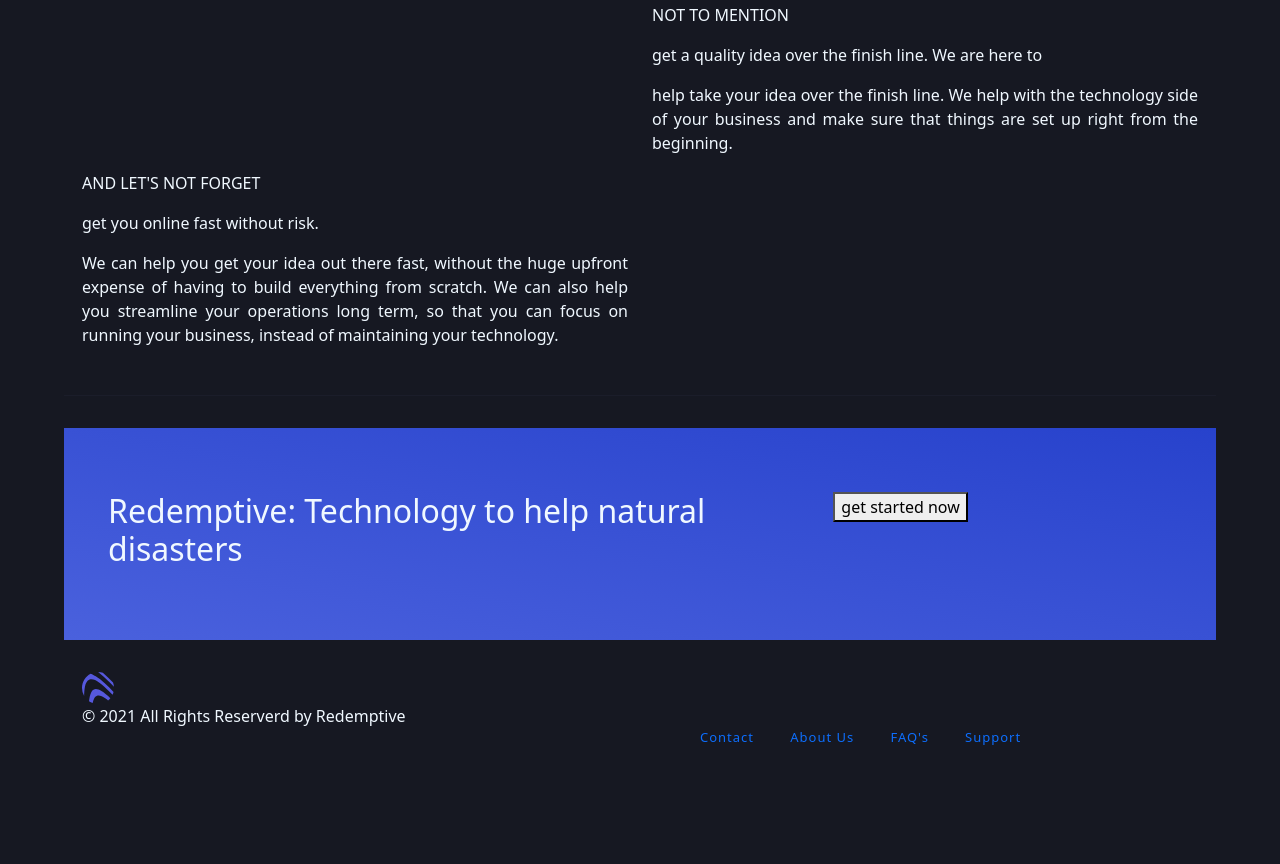
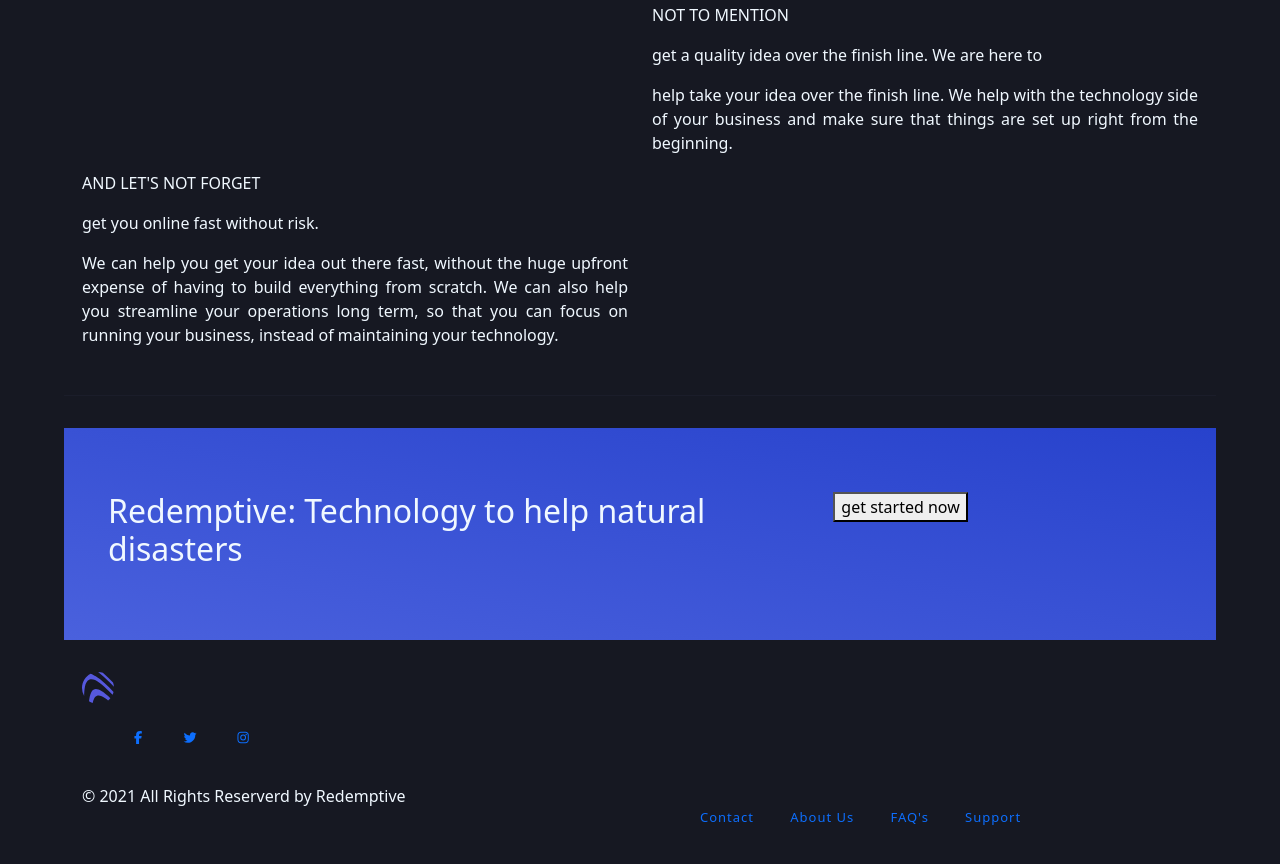
Before and after one commit to IbrahimMahdi97/redemptive-website, a plain HTML site: page index.html in a window 1280 px wide. Shown: the part 981-1845 px from the top of the page. Before the commit the page ends 1765 px from the top, so only its background shows below. Drawn offline with Linux system fonts and the light colour scheme.

Commit message:
social icons added

```diff
--- a/css/style.css
+++ b/css/style.css
@@ -104,7 +104,8 @@
 }
 
 .site-nav-wrapper,
-.footer-nav {
+.footer-nav,
+.footer-social {
   display: flex;
   justify-content: space-between;
   align-items: center;
@@ -112,7 +113,8 @@
 }
 
 .sit-nav-wrapper *,
-.footer-nav * {
+.footer-nav *,
+.footer-social * {
   display: inline;
 }
 
--- a/index.html
+++ b/index.html
@@ -212,7 +212,21 @@
                 />
               </div>
               <div class="col-lg-6 col-md-6 col-sm-12">
-                <div class="social-media-icons"></div>
+                <div class="social-media-icons">
+                  <div class="footer-social">
+                    <ul class="list-reset">
+                      <li>
+                        <a href="https://facebook.com/"><i class="fab fa-facebook-f"></i></a></li>
+                      </li>
+                      <li>
+                        <a href="https://twitter.com/"><i class="fab fa-twitter"></i></a>
+                      </li>
+                      <li>
+                        <a href="https://www.instagram.com/"><i class="fab fa-instagram"></i></a>
+                      </li>
+                    </ul>
+                  </div>
+                </div>
               </div>
             </div>
             <div class="col-lg-6 col-md-6 col-sm-12">
@@ -223,9 +237,7 @@
               </div>
             </div>
             <div class="col-lg-6 col-md-6 col-sm-12">
-              <div
-                class="footer-bottom space-between text-xxs invert-order-desktop"
-              >
+              <div class="footer-bottom space-between">
                 <nav class="footer-nav">
                   <ul class="list-reset">
                     <li><a href="#">Contact</a></li>
```
